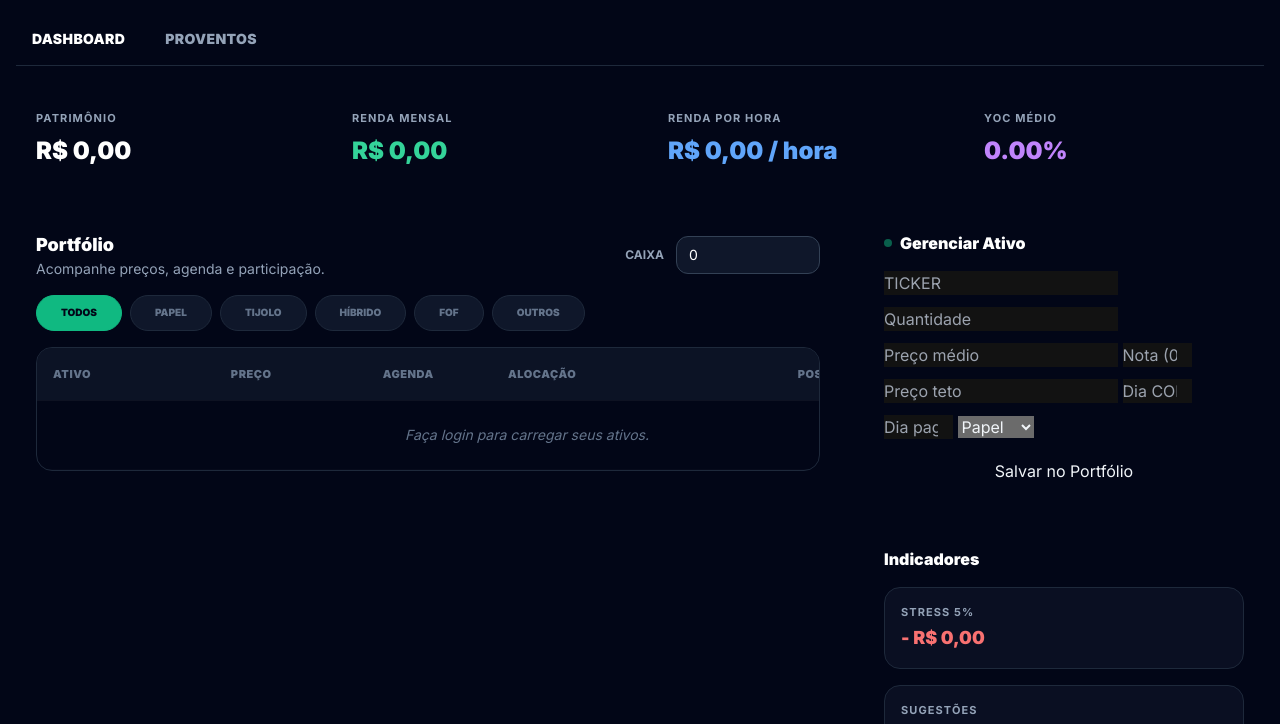
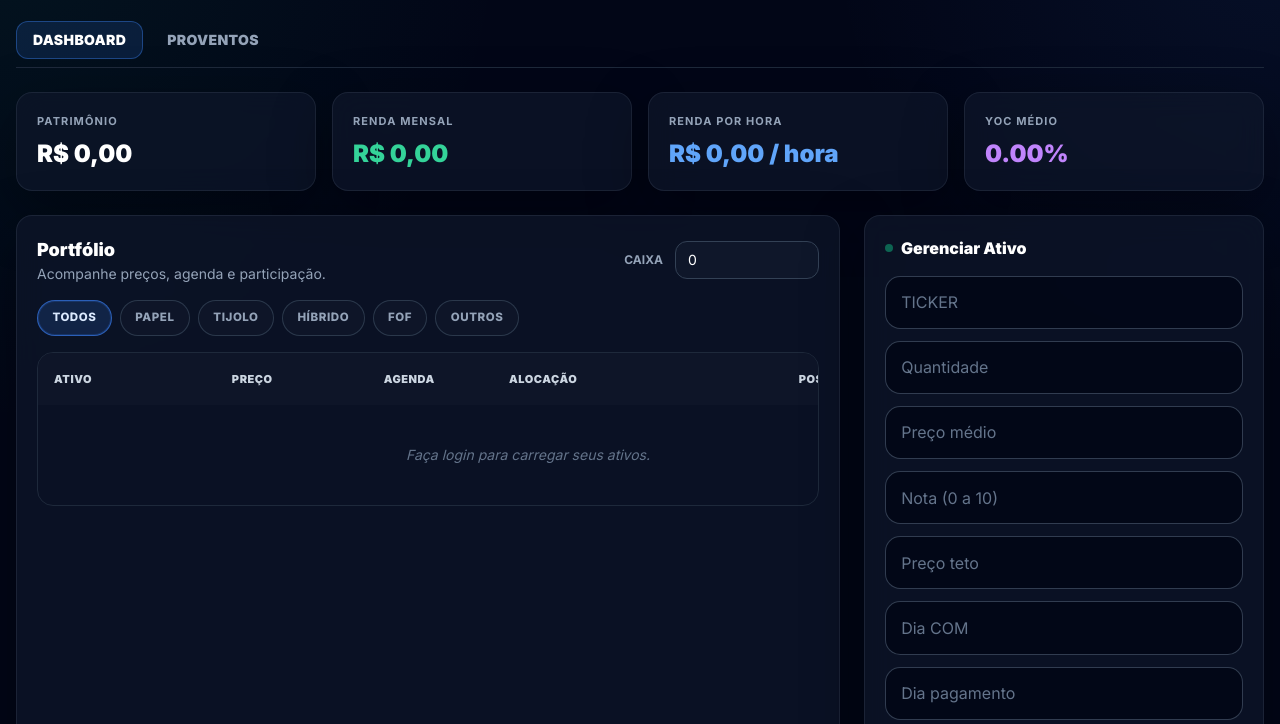
Before and after one commit to andreklaroskleao/AppFIIs, a plain HTML site: page index.html in a window 1280 px wide. Shown: the part 83-807 px from the top of the page. Drawn offline with nearby package versions, Linux system fonts and the light colour scheme.

Commit message:
Update style.css

```diff
--- a/style.css
+++ b/style.css
@@ -1,13 +1,16 @@
-@import url('https://fonts.googleapis.com/css2?family=JetBrains+Mono:wght@400;700&family=Inter:wght@400;900&display=swap');
-
 :root {
-    --bg-dark: #020617;
-    --glass: rgba(15, 23, 42, 0.7);
-    --emerald: #10b981;
+  --bg: #020617;
+  --panel: rgba(15, 23, 42, 0.72);
+  --panel-strong: rgba(15, 23, 42, 0.9);
+  --border: rgba(148, 163, 184, 0.12);
+  --text: #e2e8f0;
+  --muted: #94a3b8;
+  --primary: #10b981;
+  --primary-strong: #059669;
   --blue: #3b82f6;
-    --purple: #a855f7;
-    --red: #ef4444;
-    --slate-500: #64748b;
+  --purple: #8b5cf6;
+  --danger: #ef4444;
+  --shadow: 0 20px 60px rgba(0, 0, 0, 0.35);
 }
 
 * {
@@ -15,32 +18,177 @@
 }
 
 html {
-    color-scheme: dark;
+  scroll-behavior: smooth;
 }
 
 body {
-    background-color: var(--bg-dark);
-    color: #f1f5f9;
   font-family: 'Inter', sans-serif;
-    overflow-x: hidden;
-    line-height: 1.4;
+  background:
+    radial-gradient(circle at top left, rgba(16, 185, 129, 0.08), transparent 28%),
+    radial-gradient(circle at top right, rgba(59, 130, 246, 0.08), transparent 25%),
+    linear-gradient(180deg, #020617 0%, #020617 100%);
+  color: var(--text);
 }
 
-.glass {
-    background: var(--glass);
-    backdrop-filter: blur(16px);
-    -webkit-backdrop-filter: blur(16px);
-    border: 1px solid rgba(255, 255, 255, 0.05);
+.card-glass {
+  background: var(--panel);
+  border: 1px solid var(--border);
+  box-shadow: var(--shadow);
+  backdrop-filter: blur(14px);
+  -webkit-backdrop-filter: blur(14px);
+}
+
+.input-base {
+  width: 100%;
+  background: rgba(2, 6, 23, 0.85);
+  border: 1px solid rgba(71, 85, 105, 0.7);
+  color: #f8fafc;
+  border-radius: 0.95rem;
+  padding: 0.85rem 0.95rem;
+  outline: none;
+  transition: border-color 0.2s ease, box-shadow 0.2s ease, transform 0.15s ease;
+}
+
+.input-base::placeholder {
+  color: #64748b;
+}
+
+.input-base:focus {
+  border-color: rgba(16, 185, 129, 0.9);
+  box-shadow: 0 0 0 4px rgba(16, 185, 129, 0.12);
+}
+
+.btn-primary,
+.btn-secondary,
+.btn-filtro {
+  border: 0;
+  cursor: pointer;
+  transition: all 0.2s ease;
+  font-weight: 800;
+}
+
+.btn-primary {
+  background: linear-gradient(135deg, var(--primary), var(--primary-strong));
+  color: white;
+  padding: 0.9rem 1rem;
+  border-radius: 0.95rem;
+  text-transform: uppercase;
+  letter-spacing: 0.04em;
+  box-shadow: 0 10px 30px rgba(16, 185, 129, 0.2);
+}
+
+.btn-primary:hover {
+  transform: translateY(-1px);
+  filter: brightness(1.05);
+}
+
+.btn-secondary {
+  background: rgba(30, 41, 59, 0.9);
+  color: #e2e8f0;
+  padding: 0.9rem 1rem;
+  border-radius: 0.95rem;
+  border: 1px solid rgba(71, 85, 105, 0.7);
+}
+
+.btn-secondary:hover {
+  background: rgba(51, 65, 85, 0.95);
+}
+
+.btn-filtro {
+  background: rgba(15, 23, 42, 0.9);
+  color: #94a3b8;
+  border: 1px solid rgba(51, 65, 85, 0.8);
+  padding: 0.55rem 0.9rem;
+  border-radius: 999px;
+  font-size: 0.72rem;
+  text-transform: uppercase;
+  letter-spacing: 0.05em;
+}
+
+.btn-filtro:hover {
+  color: #f8fafc;
+  border-color: rgba(59, 130, 246, 0.55);
+  background: rgba(30, 41, 59, 0.95);
+}
+
+.btn-filtro.active {
+  background: rgba(59, 130, 246, 0.16);
+  color: #dbeafe;
+  border-color: rgba(59, 130, 246, 0.65);
+  box-shadow: inset 0 0 0 1px rgba(59, 130, 246, 0.18);
+}
+
+.tab-active {
+  background: rgba(59, 130, 246, 0.14);
+  border: 1px solid rgba(59, 130, 246, 0.4);
+}
+
+.badge-com {
+  display: inline-flex;
+  align-items: center;
+  justify-content: center;
+  padding: 0.18rem 0.42rem;
+  border-radius: 999px;
+  background: rgba(16, 185, 129, 0.14);
+  color: #34d399;
+  border: 1px solid rgba(16, 185, 129, 0.28);
+  font-size: 0.58rem;
+  font-weight: 900;
+  letter-spacing: 0.08em;
 }
 
 .mono {
-    font-family: 'JetBrains Mono', monospace;
+  font-variant-numeric: tabular-nums;
 }
 
 .ghost-mode .val-sensivel {
-    filter: blur(8px);
-    pointer-events: none;
-    transition: 0.3s;
+  filter: blur(7px);
+  user-select: none;
+}
+
+.ghost-mode .val-sensivel:hover {
+  filter: blur(0);
+}
+
+table {
+  border-collapse: collapse;
+}
+
+thead th {
+  position: sticky;
+  top: 0;
+  z-index: 1;
+}
+
+tbody tr {
+  transition: background-color 0.2s ease, transform 0.15s ease;
+}
+
+tbody tr:hover {
+  background: rgba(15, 23, 42, 0.55);
+}
+
+canvas {
+  max-width: 100%;
+}
+
+::-webkit-scrollbar {
+  width: 10px;
+  height: 10px;
+}
+
+::-webkit-scrollbar-track {
+  background: rgba(15, 23, 42, 0.85);
+}
+
+::-webkit-scrollbar-thumb {
+  background: rgba(71, 85, 105, 0.9);
+  border-radius: 999px;
+  border: 2px solid rgba(15, 23, 42, 0.85);
+}
+
+::-webkit-scrollbar-thumb:hover {
+  background: rgba(100, 116, 139, 0.95);
 }
 
 .scrollbar-hide {
@@ -52,110 +200,27 @@ body {
   display: none;
 }
 
-table {
-    width: 100%;
-    border-collapse: separate;
-    border-spacing: 0;
-}
-
-th {
-    padding: 1.25rem;
-    color: var(--slate-500);
-    font-size: 10px;
-    text-transform: uppercase;
-    font-weight: 900;
-    border-bottom: 1px solid rgba(255, 255, 255, 0.05);
-    white-space: nowrap;
-}
-
-td {
-    padding: 1.5rem 2rem !important;
-    border-bottom: 1px solid rgba(255, 255, 255, 0.02);
-    vertical-align: middle;
-}
-
-.input-pro {
-    background: #0f172a;
-    border: 1px solid #1e293b;
-    border-radius: 0.75rem;
-    padding: 0.8rem;
-    color: white;
-    outline: none;
-    width: 100%;
-}
-
-.input-pro::placeholder {
-    color: #64748b;
-}
-
-.input-pro:focus {
-    border-color: var(--emerald);
-    box-shadow: 0 0 10px rgba(16, 185, 129, 0.1);
-}
-
-.btn-filtro {
-    background: #0f172a;
-    color: var(--slate-500);
-    padding: 0.6rem 1.5rem;
-    border-radius: 99px;
-    font-size: 10px;
-    font-weight: 900;
-    text-transform: uppercase;
-    border: 1px solid #1e293b;
-    transition: 0.2s;
-    white-space: nowrap;
-}
-
-.btn-filtro.active {
-    background: var(--emerald);
-    color: var(--bg-dark);
-    border-color: var(--emerald);
-}
-
-.badge-com {
-    background: rgba(59, 130, 246, 0.1);
-    color: var(--blue);
-    padding: 3px 8px;
-    border-radius: 6px;
-    font-size: 9px;
-    font-weight: 900;
-    border: 1px solid rgba(59, 130, 246, 0.2);
-}
-
-button,
-select,
-input,
-canvas {
-    outline: none;
-}
-
-button:focus-visible,
-select:focus-visible,
-input:focus-visible {
-    box-shadow: 0 0 0 2px rgba(16, 185, 129, 0.35);
-}
-
-canvas {
-    width: 100% !important;
-    min-height: 420px;
-}
-
-::-webkit-scrollbar {
-    width: 6px;
-    height: 6px;
-}
-
-::-webkit-scrollbar-thumb {
-    background: #1e293b;
-    border-radius: 10px;
+.hidden {
+  display: none !important;
 }
 
 @media (max-width: 1024px) {
-    td {
-        padding: 1rem !important;
+  .card-glass {
+    border-radius: 1rem;
+  }
 }
 
-    .hide-mobile {
-        display: none;
+@media (max-width: 640px) {
+  body {
+    font-size: 14px;
+  }
+
+  .btn-primary,
+  .btn-secondary {
+    padding: 0.8rem 0.9rem;
+  }
+
+  .input-base {
+    padding: 0.8rem 0.9rem;
   }
 }
```
Lines whose indentation alone changed are shown as unchanged.
